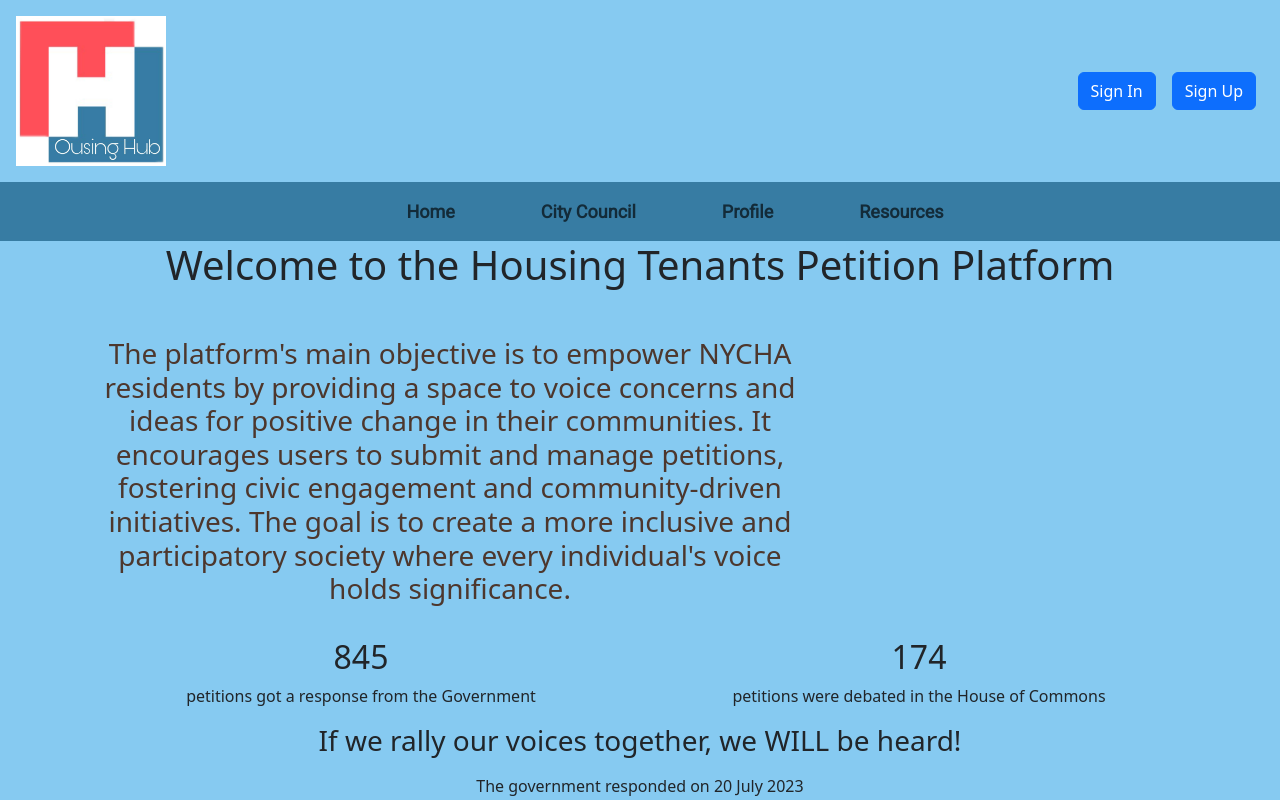
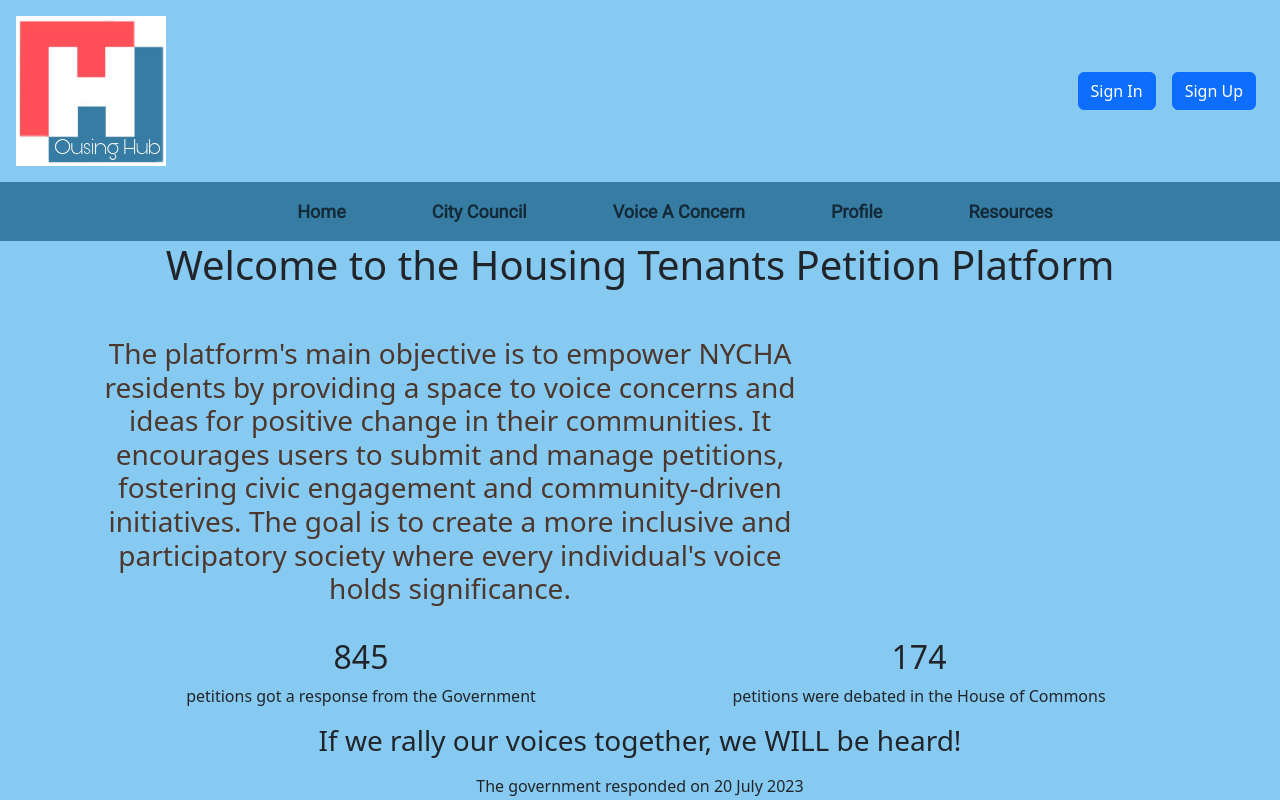
Before and after one commit to SangunPark96/Hack-A-Thon-Team-4, a React (Create React App) app in the folder Access _ hackathon/: page / in a window 1280 px wide. Shown: the top 800 px of the page. Built offline with nearby package versions, Linux system fonts and the light colour scheme; no server answers.

Commit message:
we forgot petition creation button

```diff
--- a/Access _ hackathon/src/Pages/NavBar.js
+++ b/Access _ hackathon/src/Pages/NavBar.js
@@ -41,6 +41,15 @@ const NavBar = () => {
 
             <li className="nav-item">
               <Link
+                to="/petition"
+                className="nav-link nav-link-animation custom-link"
+              >
+                Voice A Concern
+              </Link>
+            </li>
+
+            <li className="nav-item">
+              <Link
                 to="/profile"
                 className="nav-link nav-link-animation custom-link"
               >
```
